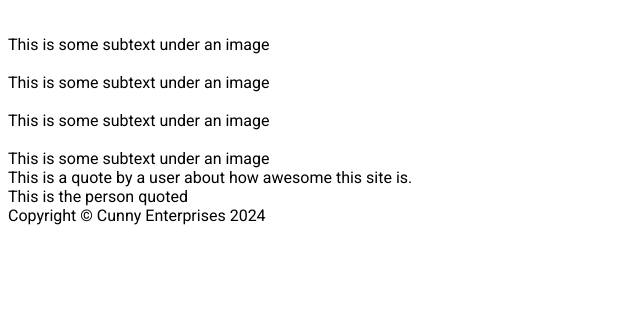
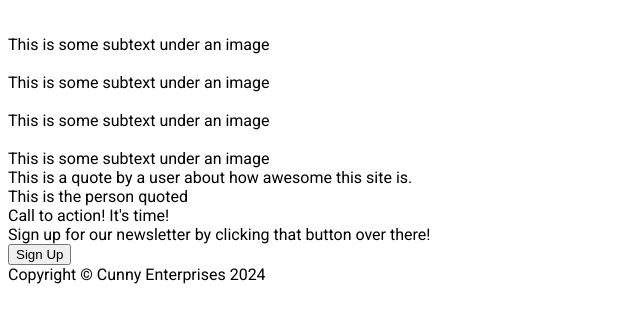
Before and after one commit to ZhiHuangLau/landing-page, a plain HTML site: page index.html in a window 1280 px wide. Shown: the part 127-450 px from the top of the page, without its empty margins (0-640 px from the left). Drawn offline with Linux system fonts and the light colour scheme.

Commit message:
Add items for signing up section
This commit adds the items for the signing up section of the index page.
Text are mostly placeholders and will be updated at a later commit.

```diff
--- a/index.html
+++ b/index.html
@@ -49,6 +49,11 @@
   <div class="quote">This is a quote by a user about how awesome this site is.</div>
   <div class="famous">This is the person quoted</div>
 </div>
+<div class="recruit">
+  <div class="calltoact">Call to action! It's time!</div>
+  <div class="subtext">Sign up for our newsletter by clicking that button over there!</div>
+  <button>Sign Up</button>
+</div>
 <footer>
   <div class="footer">Copyright &copy; Cunny Enterprises 2024</div>
 </footer>
```
